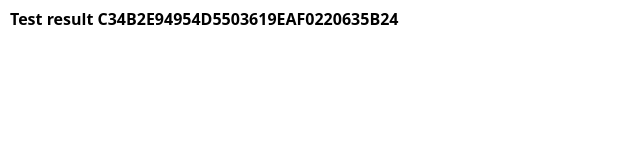
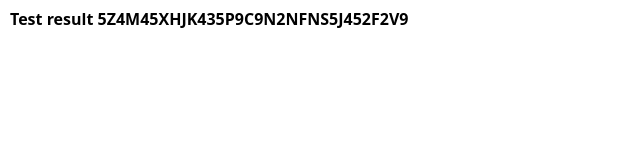
Before and after one commit to medisvit/5Z4M45XHJK435P9C9N2NFNS5J452F2V9, a plain HTML site: page index.html in a window 1280 px wide. Shown: the full height of the page, 0-640 px from the left. Drawn offline with nearby package versions, Linux system fonts and the light colour scheme.

Commit message:
Update index.html

```diff
--- a/index.html
+++ b/index.html
@@ -16,7 +16,7 @@
     />
   </head>
   <body style="font-size: 8px">
-    <h1 style="margin: 10px">Test result C34B2E94954D5503619EAF0220635B24</h1>
+    <h1 style="margin: 10px">Test result 5Z4M45XHJK435P9C9N2NFNS5J452F2V9</h1>
     <img src="test.jpg" alt="" style="max-width: 100%" />
   </body>
 </html>
```
